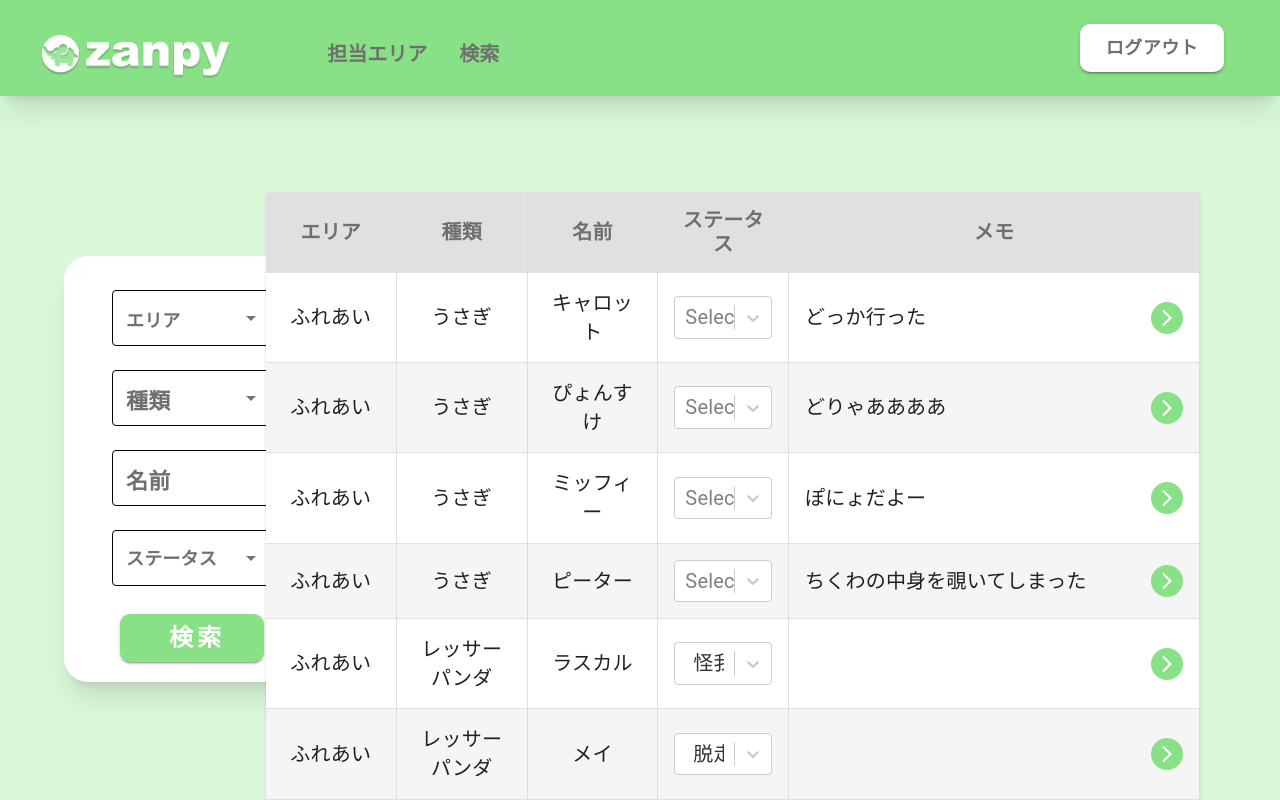
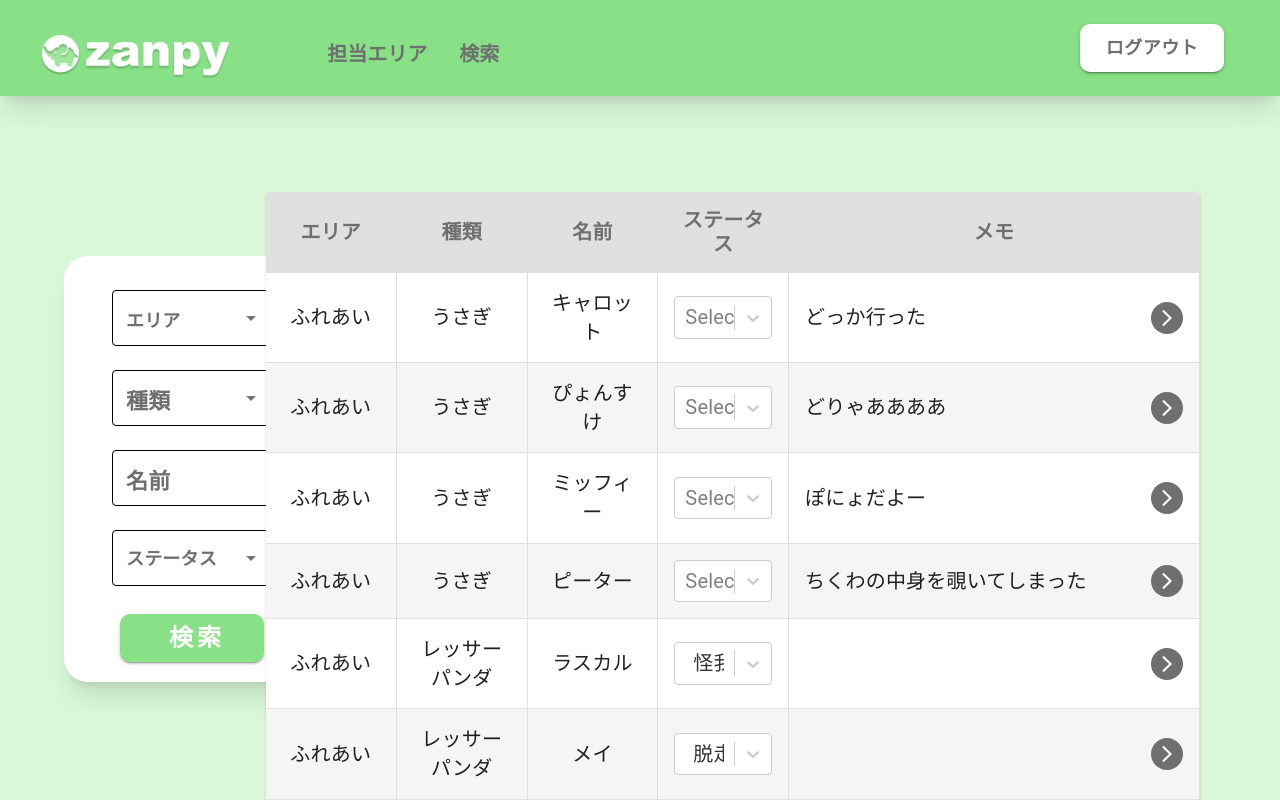
Before and after one commit to Fuuma0000/zanpy, a React (Create React App) app: page /search in a window 1280 px wide. Shown: the top 800 px of the page. Built offline with nearby package versions, Linux system fonts and the light colour scheme.

Commit message:
[change]ボタンの色変えた

```diff
--- a/src/components/MyAreaTable.jsx
+++ b/src/components/MyAreaTable.jsx
@@ -138,7 +138,7 @@ const MyAreaTable = () => {
                 <StyledTableCell>
                   <div style={{ display: "flex", alignItems: "center" }}>
                     <div style={{ marginRight: "auto" }}>{row.memos}</div>
-                    <button className=' bg-main_green rounded-full h-8 w-8 flex items-center justify-center'>
+                    <button className=' bg-test rounded-full h-8 w-8 flex items-center justify-center'>
                       <ArrowForwardIosIcon
                         className='text-white'
                         sx={{ fontSize: "20px" }}
```
